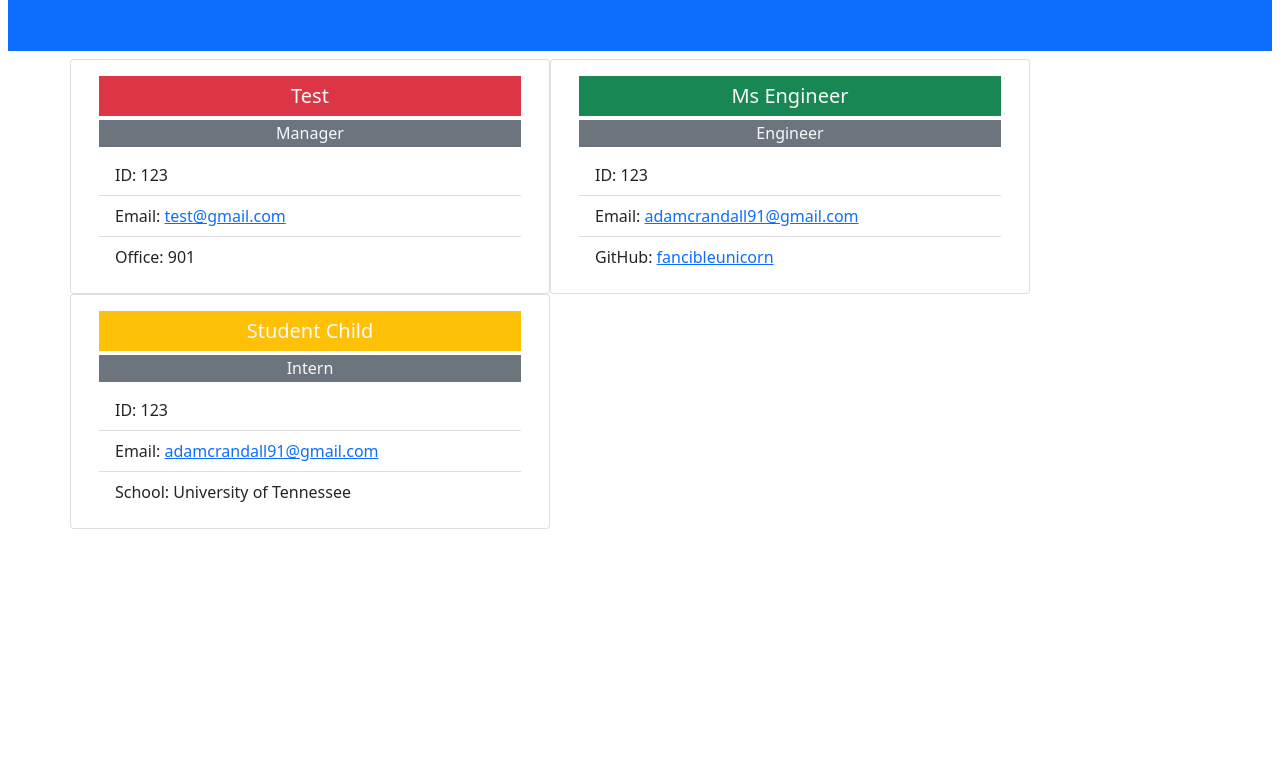
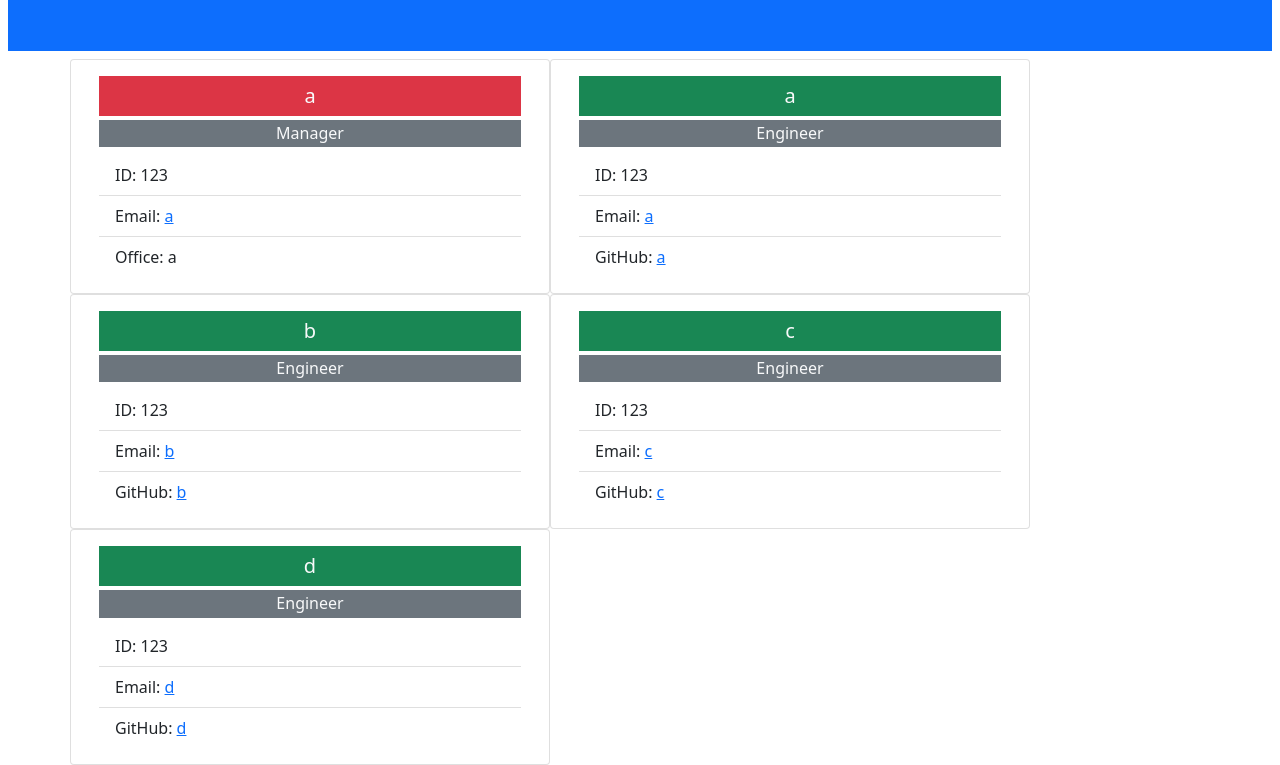
Before and after one commit to fancibleunicorn/profile-generator, a website: page team-profile.html in a window 1280 px wide. Shown: the part 109-874 px from the top of the page. Before the commit the page ends 800 px from the top, so only its background shows below. Drawn offline with nearby package versions, Linux system fonts and the light colour scheme.

Commit message:
engineers now write to page

```diff
--- a/team-profile.html
+++ b/team-profile.html
@@ -15,39 +15,56 @@
         <div class="row">
             <div id="manager" class="card" style="width: 30em;">
                 <div class="card-body">
-                <h5 class="card-title bg-danger text-light text-center py-2">Test</h5>
+                <h5 class="card-title bg-danger text-light text-center py-2">a</h5>
                 <h6 class="card-subtitle mb-2 bg-secondary text-light text-center py-1">Manager</h6>
                 <ul class="list-group list-group-flush">
                     <li class="list-group-item">ID: 123</li>
-                    <li class="list-group-item">Email: <a href="mailto:test@gmail.com">test@gmail.com</a></li>
-                    <li class="list-group-item">Office: 901</li>
+                    <li class="list-group-item">Email: <a href="mailto:a">a</a></li>
+                    <li class="list-group-item">Office: a</li>
                 </ul>
                 </div>
             </div>
-            <div id="engineer" class="card" style="width: 30rem;">
+                <div id="engineers" class="card" style="width: 30rem;">
             <div class="card-body">
-                <h5 class="card-title bg-success text-light text-center py-2">Ms Engineer</h5>
+            <h5 class="card-title bg-success text-light text-center py-2">a</h5>
             <h6 class="card-subtitle mb-2 bg-secondary text-light text-center py-1">Engineer</h6>
             <ul class="list-group list-group-flush">
                 <li class="list-group-item">ID: 123</li>
-                    <li class="list-group-item">Email: <a href="mailto:adamcrandall91@gmail.com">adamcrandall91@gmail.com</a></li>
-                    <li class="list-group-item">GitHub: <a href="https://github.com/fancibleunicorn">fancibleunicorn</a></li>
+                <li class="list-group-item">Email: <a href="mailto:a">a</a></li>
+                <li class="list-group-item">GitHub: <a href="https://github.com/a">a</a></li>
             </ul>
             </div>
         </div>
-            <div id="intern" class="card" style="width: 30rem;">
+        <div id="engineers" class="card" style="width: 30rem;">
             <div class="card-body">
-                <h5 class="card-title bg-warning text-light text-center py-2">Student Child</h5>
-                <h6 class="card-subtitle mb-2 bg-secondary text-light text-center py-1">Intern</h6>
+            <h5 class="card-title bg-success text-light text-center py-2">b</h5>
+            <h6 class="card-subtitle mb-2 bg-secondary text-light text-center py-1">Engineer</h6>
             <ul class="list-group list-group-flush">
                 <li class="list-group-item">ID: 123</li>
-                    <li class="list-group-item">Email: <a href="mailto:adamcrandall91@gmail.com">adamcrandall91@gmail.com</a></li>
-                    <li class="list-group-item">School: University of Tennessee </li>
+                <li class="list-group-item">Email: <a href="mailto:b">b</a></li>
+                <li class="list-group-item">GitHub: <a href="https://github.com/b">b</a></li>
             </ul>
             </div>
         </div>
+        <div id="engineers" class="card" style="width: 30rem;">
+            <div class="card-body">
+            <h5 class="card-title bg-success text-light text-center py-2">c</h5>
+            <h6 class="card-subtitle mb-2 bg-secondary text-light text-center py-1">Engineer</h6>
+            <ul class="list-group list-group-flush">
+                <li class="list-group-item">ID: 123</li>
+                <li class="list-group-item">Email: <a href="mailto:c">c</a></li>
+                <li class="list-group-item">GitHub: <a href="https://github.com/c">c</a></li>
+            </ul>
             </div>
-    </section>
-
-</body>
-</html>
+        </div>
+        <div id="engineers" class="card" style="width: 30rem;">
+            <div class="card-body">
+            <h5 class="card-title bg-success text-light text-center py-2">d</h5>
+            <h6 class="card-subtitle mb-2 bg-secondary text-light text-center py-1">Engineer</h6>
+            <ul class="list-group list-group-flush">
+                <li class="list-group-item">ID: 123</li>
+                <li class="list-group-item">Email: <a href="mailto:d">d</a></li>
+                <li class="list-group-item">GitHub: <a href="https://github.com/d">d</a></li>
+            </ul>
+            </div>
+        </div>
```
Also changed, not shown: src/getEmployee.js (+6 -2 lines), src/writeEngineers.js (added, +45 -0 lines), src/writePage.js (+2 -29 lines). Lines whose indentation alone changed are shown as unchanged.
